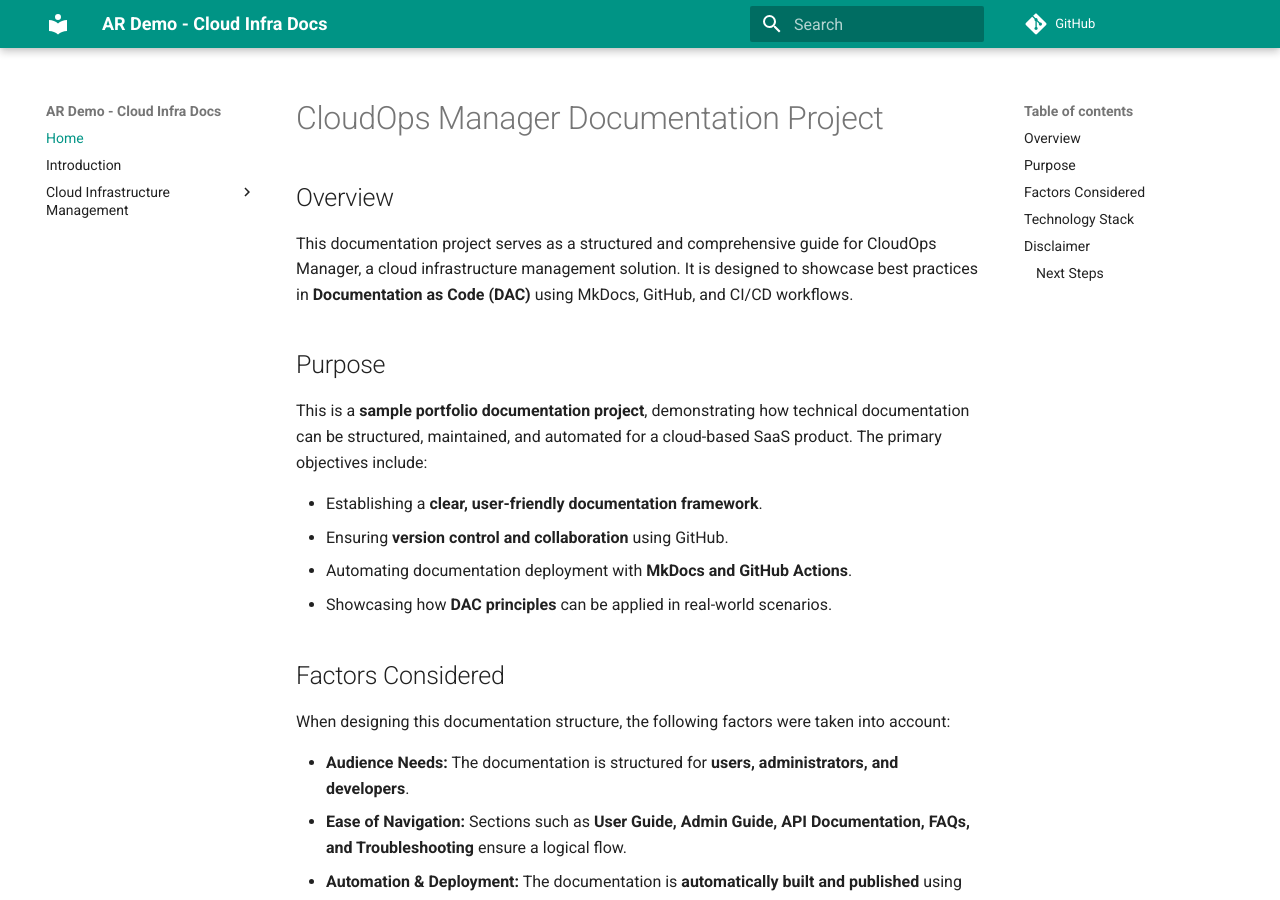
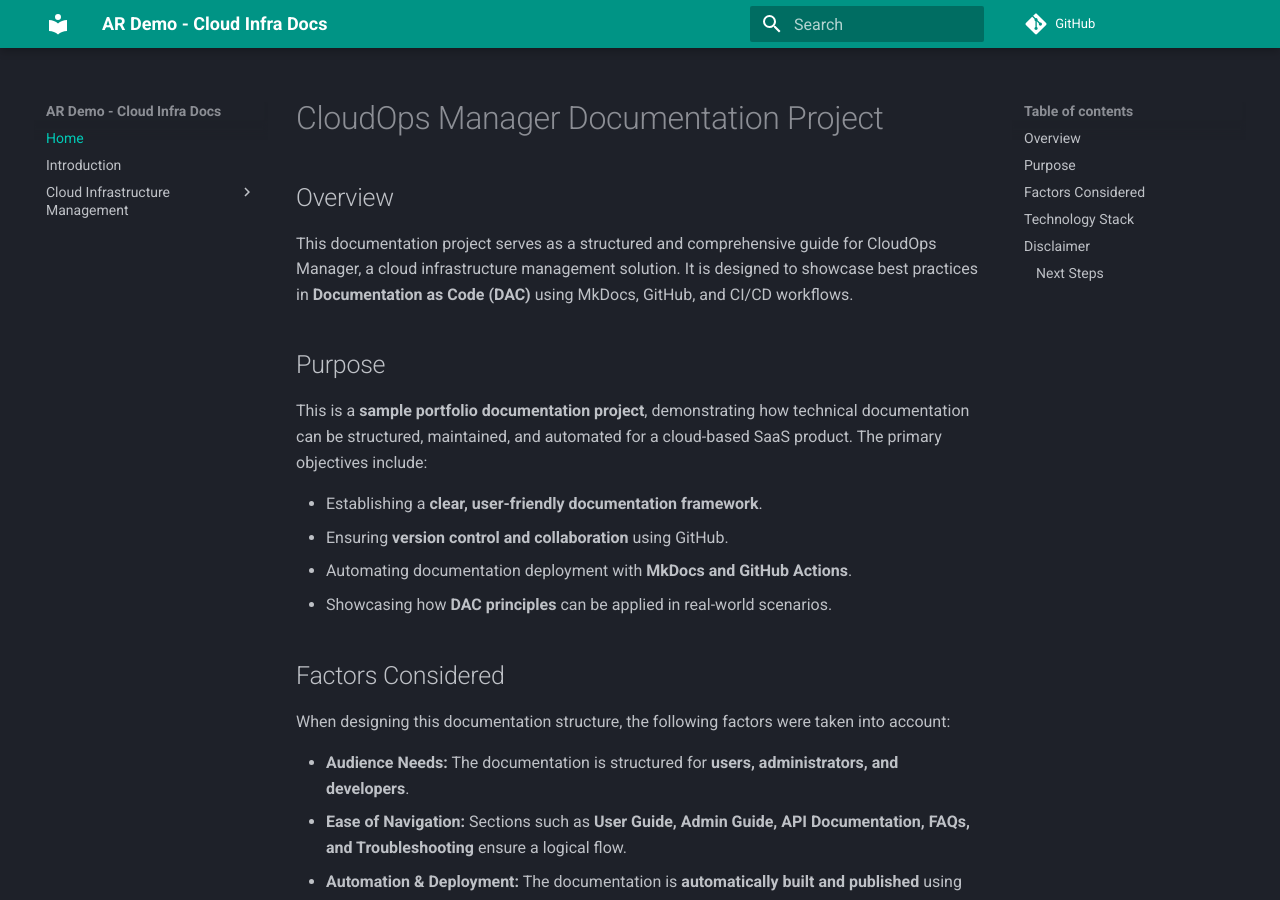
Before and after one commit to peak15-consul/Cloud-Infra, an MkDocs documentation site: the page built from Cloud-Infra-Docs/docs/index.md, in a window 1280 px wide and 900 px high. Built offline with MkDocs 1.6.1 and Material for MkDocs 9.7.7, drawn with Linux system fonts in a browser that asks for light colours; comment, search, counter and statistics services are not loaded.

Commit message:
Fix ToC and Theme in MkDocs

```diff
--- a/mkdocs.yml
+++ b/mkdocs.yml
@@ -7,15 +7,15 @@
 theme:
   name: "material"
   palette:
-    scheme: "default"
+    scheme: "slate"
     primary: "teal"
-    accent: "red"
+    accent: "blue"
 
 nav:
   - Home: index.md
   - Introduction: introduction.md
   - Cloud Infrastructure Management:
-      - Overview: Cloud-Infrastructure-Management/overview.md
-      - Architecture: Cloud-Infrastructure-Management/architecture-overview.md
-      - Components and Services: Cloud-Infrastructure-Management/components-services.md
-      - Supported Cloud Platforms: Cloud-Infrastructure-Management/supported-clouds.md
+    - Overview: Cloud-Infrastructure-Management/overview.md
+    - Architecture: Cloud-Infrastructure-Management/architecture-overview.md
+    - Components and Services: Cloud-Infrastructure-Management/components-services.md
+    - Supported Cloud Platforms: Cloud-Infrastructure-Management/supported-clouds.md
```
